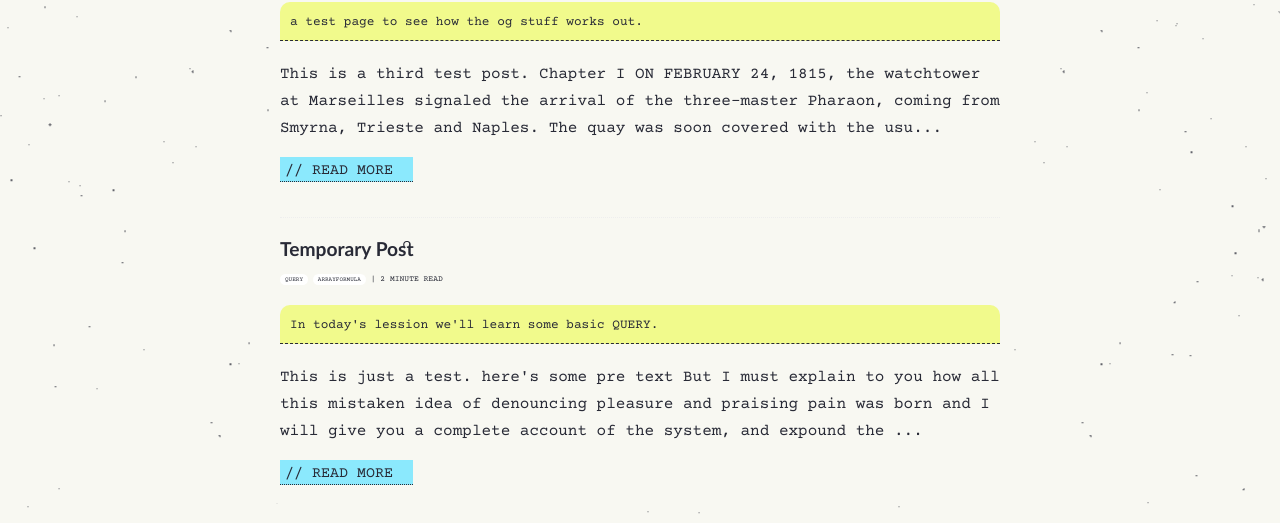
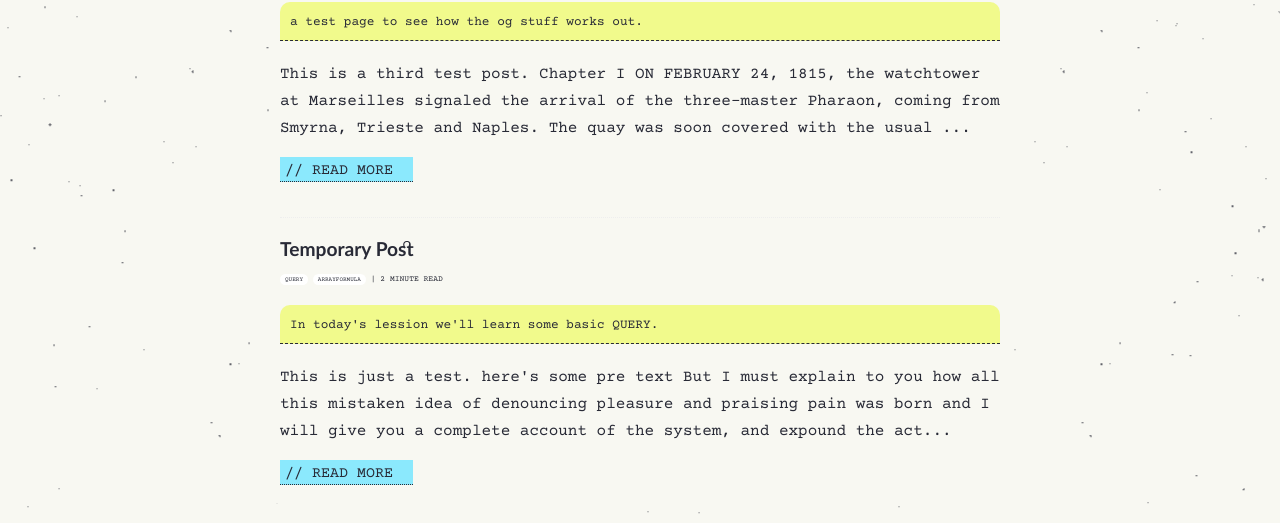
Before and after one commit to hello-party/hello-party-old.github.io, a Jekyll site: the page built from index.html, in a window 1280 px wide. Shown: the part 370-893 px from the top of the page. Built offline with Jekyll 4.4.1, drawn with Linux system fonts in a browser that asks for light colours; the list of posts is cut into pages by our own code.

Commit message:
Update index.html

```diff
--- a/index.html
+++ b/index.html
@@ -47,7 +47,7 @@ layout: default
                 </div>
               <div class="entry">
                   {% if post.subtitle %}<div id="subtitle">{{ post.description }}</div>{% endif %}
-                <p>{{ post.excerpt | strip_html | truncate: 222, "..." }}</p>
+                <p>{{ post.excerpt | strip_html | truncate: 225, "..." }}</p>
               </div>
               <a href="{{ site.baseurl }}{{ post.url }}" class="read-more">// Read More</a>
             </article>
```
